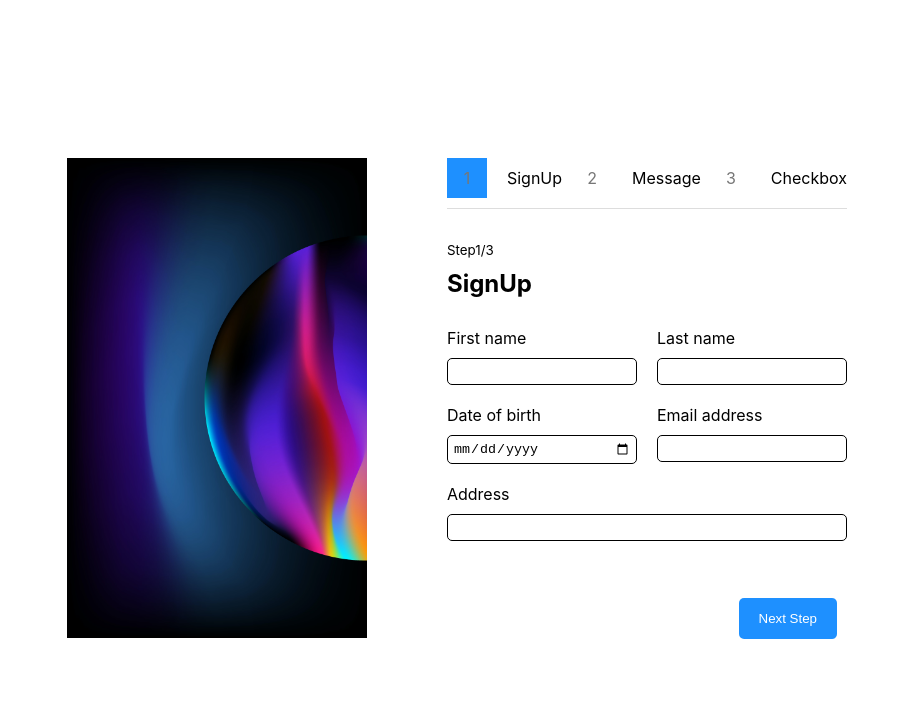
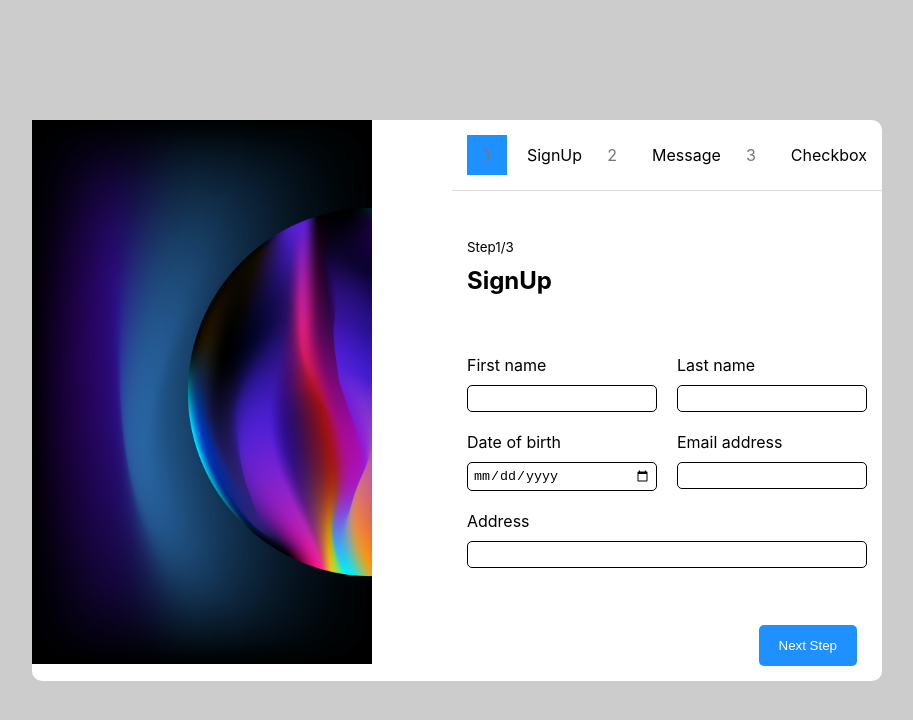
Before and after one commit to saurabhkatwal/multiStepForm, a React (Create React App) app: page / in a window 1280 px wide. Shown: the top 720 px of the page, without its empty margins (183-1096 px from the left). Built offline with nearby package versions, Linux system fonts and the light colour scheme.

Commit message:
added colors to background and foreground

```diff
--- a/src/App.css
+++ b/src/App.css
@@ -6,6 +6,7 @@
   display: flex;
   justify-content: center;
   align-items: center;
+  background-color: #ccc;
 }
 .App-logo {
   height: 40vmin;
--- a/src/components/CheckBoxInfo.js
+++ b/src/components/CheckBoxInfo.js
@@ -16,10 +16,10 @@ export default class CheckBoxInfo extends Component {
       <div className='checkbox-info-section'>
         <div className="icons">
             <div className="icon1">
-            <i className="fa-solid fa-dice-one fa-8x active"></i>
+            <i className="fa-solid fa-dice-one fa-6x active"></i>
             </div>
             <div className="icon2">
-            <i className="fa-solid fa-dice-two fa-8x"></i>
+            <i className="fa-solid fa-dice-two fa-6x"></i>
             </div>
         </div>
         <div className="checkboxData">
--- a/src/components/MessageInfo.js
+++ b/src/components/MessageInfo.js
@@ -1,6 +1,9 @@
 import React, { Component } from 'react'
 import "./css/message.css"
 export default class MessageInfo extends Component {
+  checkValue=(e)=>{
+    return (e.target.checked)?(true):(false)
+  }
   render() {
     return (
       <div className='message-info-section'>
@@ -9,12 +12,12 @@ export default class MessageInfo extends Component {
             <textarea name="" id="" cols="30" rows="10" onChange={(e)=>this.props.changeData(e,"message",e.target.value)} value={this.props.formData.message}></textarea>
         </div>
         <div className="choices">
-            <div className="choice1 choice">
-            <input type="radio" name="choice" id="choiceOne" />
+            <div  onClick={(e)=>this.props.changeData(e,"choice","temp")}className="choice1 choice">
+            <input onChange={(e)=>this.checkValue(e)} type="radio" name="choice" id="choiceOne"/>
             <label htmlFor="choiceOne">The number 1 choice</label>
             </div>
             <div className="choice2 choice">
-                <input type="radio" name="choice" id="choiceTwo" />
+                <input onChange={(e)=>this.checkValue(e)} type="radio" name="choice" id="choiceTwo" />
                 <label htmlFor="choiceTwo">The number 2 choice</label>
             </div>
         </div>
--- a/src/components/css/buttons.css
+++ b/src/components/css/buttons.css
@@ -1,6 +1,7 @@
 .buttons{
     display: flex;
     justify-content: flex-end;
+    padding-bottom: 0;
 }
 .buttons button{
     padding: 13px 20px;
--- a/src/components/css/form.css
+++ b/src/components/css/form.css
@@ -1,6 +1,9 @@
 .form{
     display:flex;
     column-gap:80px;
-    justify-content: center;
-    min-width: 900px;
+    justify-content: space-between;
+    min-width: 700px;
+    max-width: 860px;
+    background-color: #fff;
+    border-radius: 10px;
 }
--- a/src/components/css/formcontent.css
+++ b/src/components/css/formcontent.css
@@ -1,3 +1,3 @@
-.form-content{
-
+.form-content>div{
+    padding: 15px;
 }
--- a/src/components/css/image.css
+++ b/src/components/css/image.css
@@ -2,5 +2,5 @@
     width: fit-content;
 }
 img{
-    width: 300px;
+    width: 340px;
 }
```
